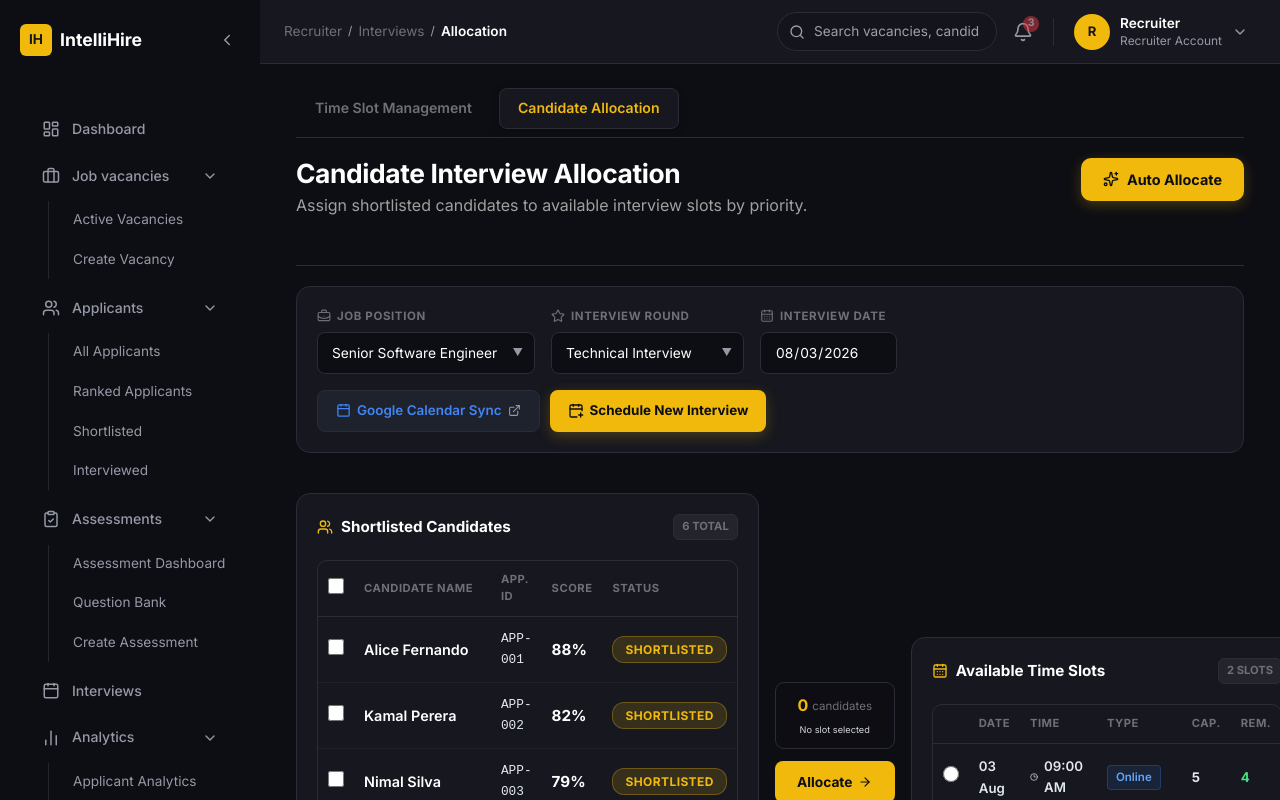
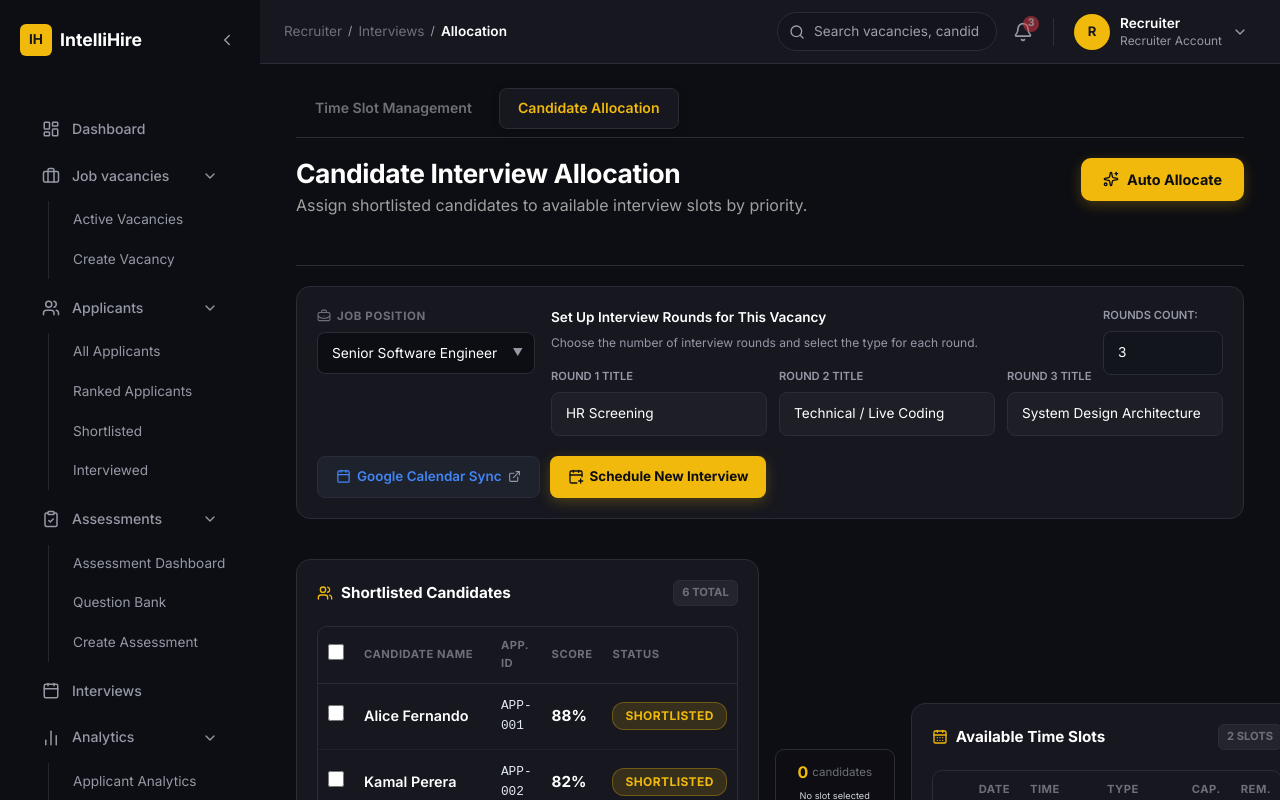
Before and after one commit to IntelliHire-project/Source-code, a React (Create React App) app in the folder frontend/: page /recruiter/interviews/allocation in a window 1280 px wide. Shown: the top 800 px of the page. Built offline with nearby package versions, Linux system fonts and the light colour scheme.

Commit message:
feat: implemented interview round count and interview type sections

```diff
--- a/frontend/src/pages/recruiter/InterviewAllocation/CandidateInterviewAllocation.jsx
+++ b/frontend/src/pages/recruiter/InterviewAllocation/CandidateInterviewAllocation.jsx
@@ -65,6 +65,31 @@ export default function CandidateInterviewAllocationPage({ embeddedVacancy = nul
   const [jobPosition, setJobPosition] = useState(embeddedVacancy ? embeddedVacancy.title : 'Senior Software Engineer');
   const [interviewRound, setInterviewRound] = useState('Technical Interview');
   const [interviewDate, setInterviewDate] = useState('2026-08-03');
+
+  const [roundsCount, setRoundsCount] = useState(3);
+  const [roundTitles, setRoundTitles] = useState(['HR Screening', 'Technical / Live Coding', 'System Design Architecture']);
+
+  const handleRoundsCountChange = (e) => {
+    const val = parseInt(e.target.value, 10);
+    if (val >= 1 && val <= 10) {
+      setRoundsCount(val);
+      setRoundTitles(prev => {
+        const newTitles = [...prev];
+        while (newTitles.length < val) newTitles.push('');
+        return newTitles;
+      });
+    } else if (e.target.value === '') {
+      setRoundsCount('');
+    }
+  };
+
+  const handleRoundTitleChange = (index, val) => {
+    setRoundTitles(prev => {
+      const newTitles = [...prev];
+      newTitles[index] = val;
+      return newTitles;
+    });
+  };
 
   const [candidates, setCandidates] = useState(() =>
     embeddedVacancy
@@ -413,8 +438,8 @@ export default function CandidateInterviewAllocationPage({ embeddedVacancy = nul
       )}
 
       {/* ── Filter Controls Card ── */}
-      <div className="card-surface filter-card-row">
-        <div style={{ display: 'flex', alignItems: 'center', gap: '16px', flexWrap: 'wrap' }}>
+      <div className="card-surface filter-card-row" style={{ display: 'flex', flexWrap: 'wrap', alignItems: 'flex-start', justifyContent: 'space-between', gap: '20px' }}>
+        <div style={{ display: 'flex', alignItems: 'flex-start', gap: '16px', flexWrap: 'wrap', flex: 1, minWidth: '60%' }}>
           {!embeddedVacancy && (
             <div className="filter-item">
               <label className="filter-item-label">
@@ -439,38 +464,44 @@ export default function CandidateInterviewAllocationPage({ embeddedVacancy = nul
             </div>
           )}
 
-          <div className="filter-item">
-            <label className="filter-item-label">
-              <Star size={14} />
-              <span>INTERVIEW ROUND</span>
-            </label>
-            <div className="select-input-wrap">
-              <select
-                value={interviewRound}
-                onChange={(e) => setInterviewRound(e.target.value)}
-                className="form-control"
-              >
-                <option value="Technical Interview">Technical Interview</option>
-                <option value="HR Screening">HR Screening</option>
-                <option value="HR Portfolio Review">HR Portfolio Review</option>
-                <option value="Technical Case Study">Technical Case Study</option>
-                <option value="Final Cultural Fit">Final Cultural Fit</option>
-              </select>
-              <span className="select-arrow">▼</span>
+          <div className="dynamic-rounds-pipeline" style={{ position: 'relative', display: 'flex', flexDirection: 'column', gap: '16px', flex: 1, minWidth: '350px' }}>
+            <div style={{ paddingRight: '140px' }}>
+              <h3 style={{ fontSize: '0.85rem', fontWeight: 600, color: 'var(--text-on-dark, #fff)', margin: '0 0 4px 0' }}>
+                Set Up Interview Rounds for This Vacancy
+              </h3>
+              <p style={{ fontSize: '0.75rem', color: '#9599A6', margin: 0 }}>
+                Choose the number of interview rounds and select the type for each round.
+              </p>
             </div>
-          </div>
+            <div style={{ position: 'absolute', top: 0, right: 0, width: '120px' }}>
+              <label style={{ display: 'block', fontSize: '0.7rem', color: '#9599A6', marginBottom: '6px', fontWeight: 600 }}>ROUNDS COUNT:</label>
+              <input
+                type="number"
+                min="1"
+                max="10"
+                value={roundsCount}
+                onChange={handleRoundsCountChange}
+                style={{ width: '100%', padding: '10px 14px', borderRadius: '8px', border: '1px solid var(--border-dark, #2A2C38)', background: 'var(--bg-dark, #13151D)', color: 'var(--text-on-dark, #fff)', fontSize: '0.85rem', outline: 'none' }}
+              />
+            </div>
 
-          <div className="filter-item">
-            <label className="filter-item-label">
-              <CalendarDays size={14} />
-              <span>INTERVIEW DATE</span>
-            </label>
-            <input
-              type="date"
-              value={interviewDate}
-              onChange={(e) => setInterviewDate(e.target.value)}
-              className="form-control date-picker-input"
-            />
+            <div style={{ display: 'flex', gap: '12px', flexWrap: 'wrap' }}>
+              {Array.from({ length: roundsCount || 0 }).map((_, idx) => (
+                <div key={idx} style={{ flex: '1 1 150px' }}>
+                  <label style={{ display: 'block', fontSize: '0.7rem', color: '#9599A6', marginBottom: '6px', fontWeight: 600 }}>
+                    ROUND {idx + 1} TITLE
+                  </label>
+                  <input
+                    type="text"
+                    required
+                    placeholder="Add Round Name"
+                    value={roundTitles[idx] || ''}
+                    onChange={(e) => handleRoundTitleChange(idx, e.target.value)}
+                    style={{ width: '100%', padding: '10px 14px', borderRadius: '8px', border: '1px solid var(--border-dark, #2A2C38)', background: 'rgba(255, 255, 255, 0.03)', color: 'var(--text-on-dark, #fff)', fontSize: '0.85rem', outline: 'none' }}
+                  />
+                </div>
+              ))}
+            </div>
           </div>
         </div>
 
```
